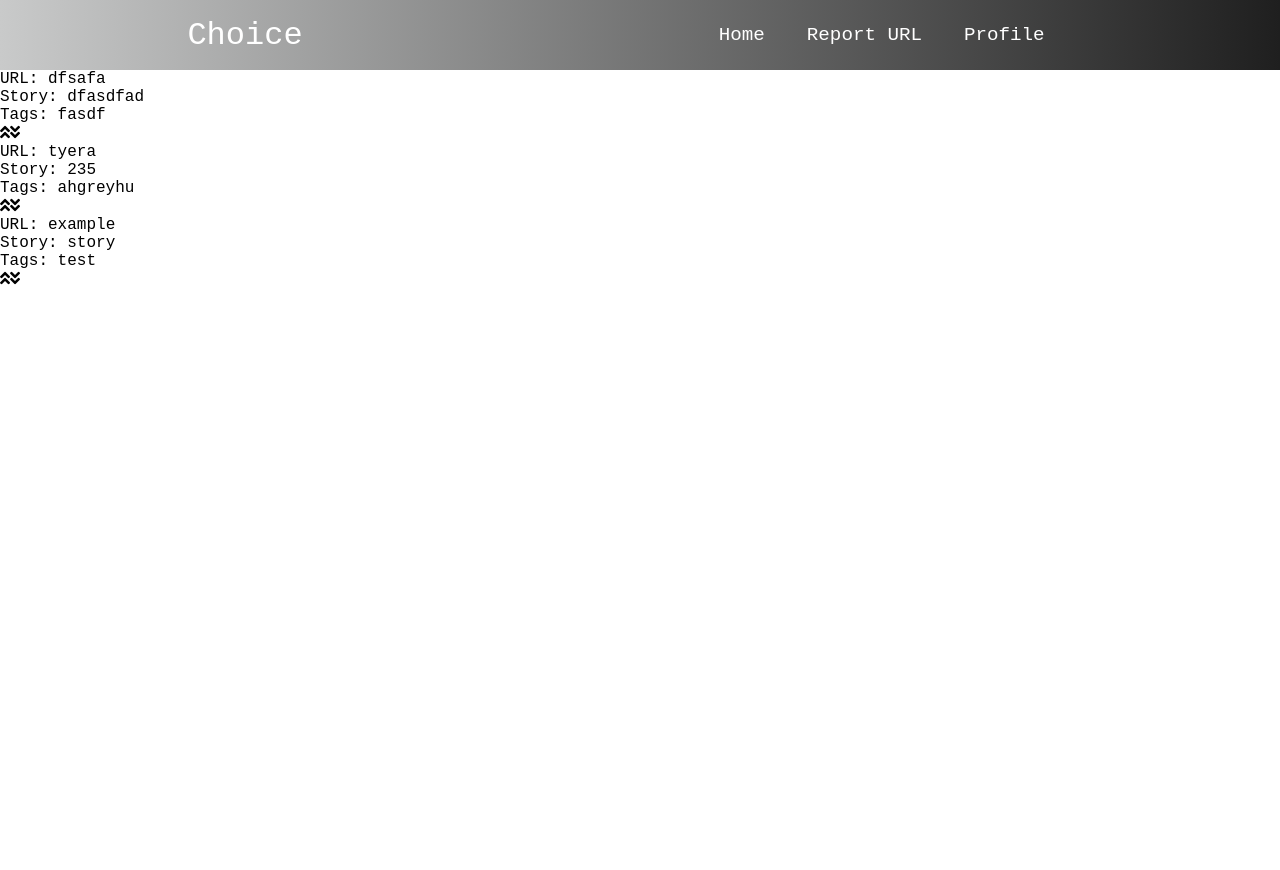
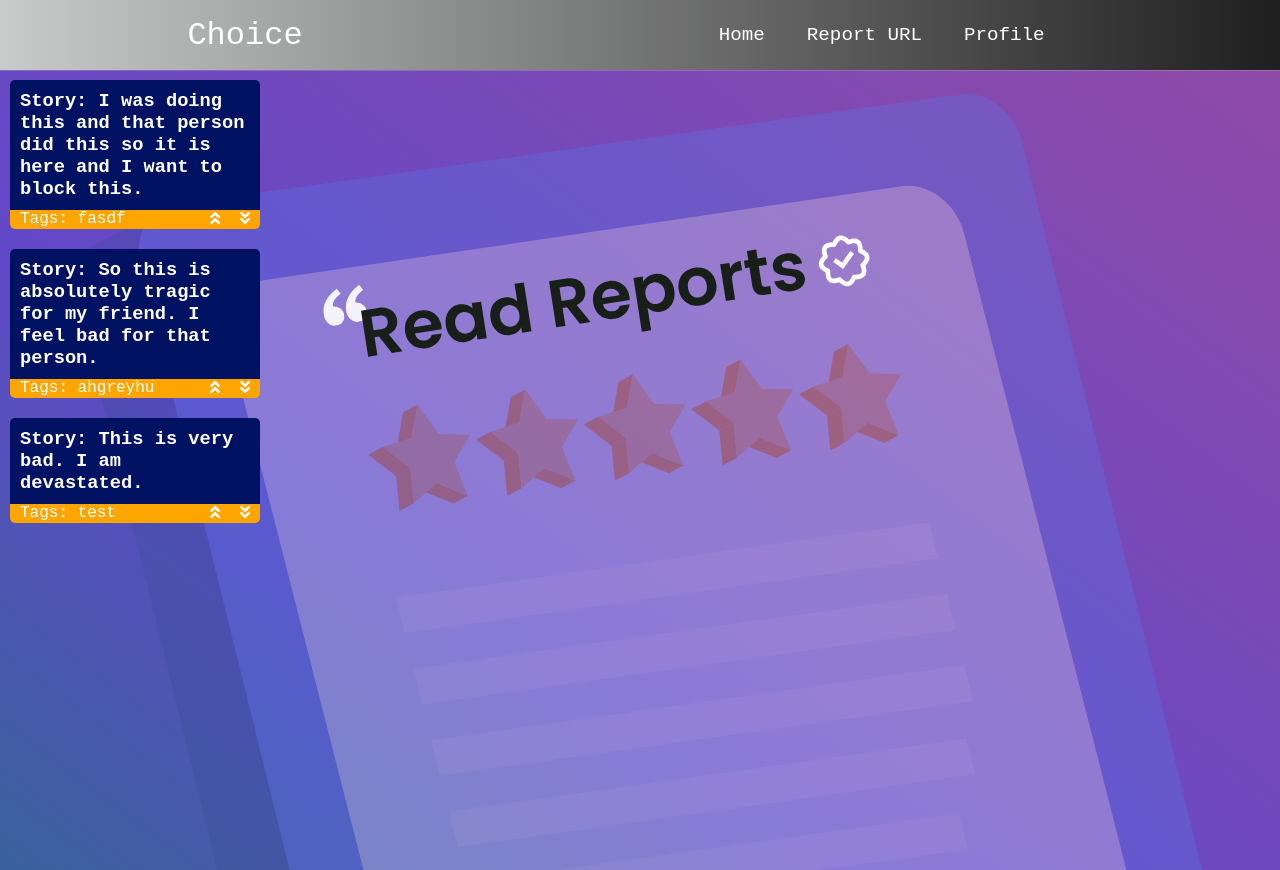
Before and after one commit to Team-Plus-1/choice-frontend, a React (Create React App) app: page /seereport in a window 1280 px wide. Before the commit the page ends 800 px from the top, so only its background shows below. Built offline with nearby package versions, Linux system fonts and the light colour scheme; no server answers; sample sign-in values are in the browser's storage.

Commit message:
see report page changes

```diff
--- a/src/components/Login.css
+++ b/src/components/Login.css
@@ -7,7 +7,6 @@
 
 .Login {
   background-image: url("../images/Cover_5.svg");
-  background-repeat: repeat-x;
   /* background-position: 80% 0%; */
   height: 100vh;
   display: flex;
--- a/src/components/Navbar.js
+++ b/src/components/Navbar.js
@@ -1,6 +1,7 @@
 import React, { useState, useEffect } from "react";
 import { Link, Router } from "react-router-dom";
 import "./Navbar.css";
+import directions from "../images/directions.svg";
 
 function Navbar() {
   const [click, setClick] = useState(false);
--- a/src/components/SeeReport.css
+++ b/src/components/SeeReport.css
@@ -0,0 +1,40 @@
+.see__container {
+  background-image: url("../images/11 (1).svg");
+  height: 100vh;
+  background-repeat: no-repeat;
+}
+
+.card {
+  padding: 10px;
+}
+
+.blue {
+  background: rgb(0, 18, 97);
+  color: #fff;
+  width: 250px;
+  padding: 10px;
+  border-radius: 5px;
+  border-bottom-right-radius: 0;
+  border-bottom-left-radius: 0;
+}
+
+.orange {
+  background: orange;
+  color: #fff;
+  display: flex;
+  justify-content: space-between;
+  width: 250px;
+  border: none;
+  border-radius: 5px;
+  border-top-left-radius: 0;
+  border-top-right-radius: 0;
+}
+
+.tags {
+  margin-left: 10px;
+}
+
+.voting {
+  margin-left: 10px;
+  margin-right: 10px;
+}
--- a/src/components/SeeReport.js
+++ b/src/components/SeeReport.js
@@ -1,35 +1,45 @@
 import React, { Fragment } from "react";
+import "./SeeReport.css";
 
 function SeeReport() {
   var reports = [
     {
       reportedURL: "dfsafa",
-      story: "dfasdfad",
+      story:
+        "I was doing this and that person did this so it is here and I want to block this.",
       tag: "fasdf",
     },
     {
       reportedURL: "tyera",
-      story: "235",
+      story:
+        "So this is absolutely tragic for my friend. I feel bad for that person.",
       tag: "ahgreyhu",
     },
     {
       reportedURL: "example",
-      story: "story",
+      story: "This is very bad. I am devastated.",
       tag: "test",
     },
   ];
 
   return (
-    <div>
+    <div className="see__container">
       {reports.map(function (data, object) {
         return (
-          <ul key={object}>
-            <div>URL: {data.reportedURL}</div>
-            <div>Story: {data.story}</div>
-            <div>Tags: {data.tag}</div>
-            <i class="fas fa-angle-double-up"></i>
-            <i class="fas fa-angle-double-down"></i>
-          </ul>
+          <div className="card">
+            <ul key={object}>
+              <div className="blue">
+                <h3>Story: {data.story}</h3>
+              </div>
+              <div className="orange">
+                <div className="tags">Tags: {data.tag}</div>
+                <div className="vote">
+                  <i class="fas fa-angle-double-up voting"></i>
+                  <i class="fas fa-angle-double-down voting"></i>
+                </div>
+              </div>
+            </ul>
+          </div>
         );
       })}
     </div>
```
Also changed, not shown: src/images/11 (1).svg (added), src/images/directions.svg.
